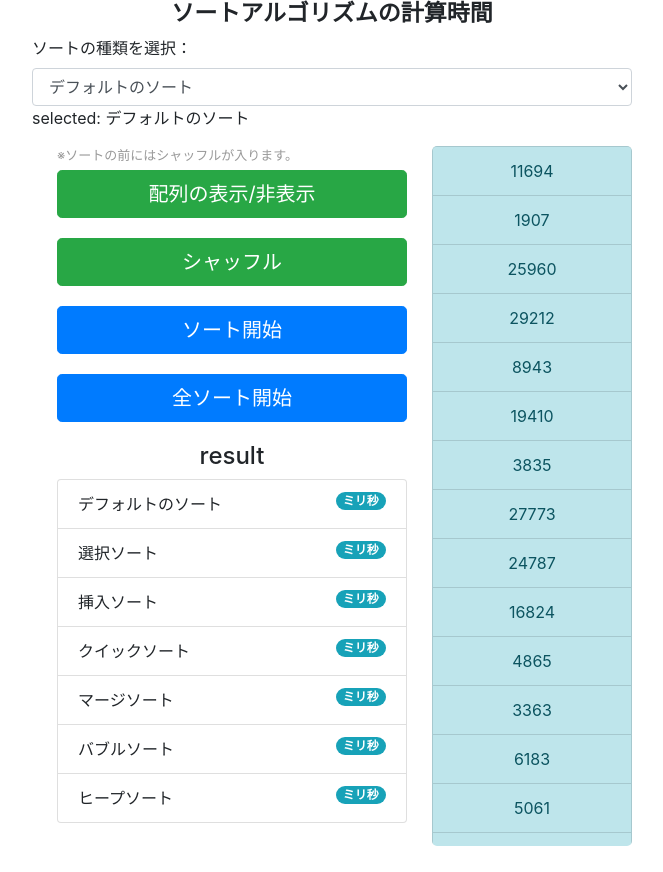
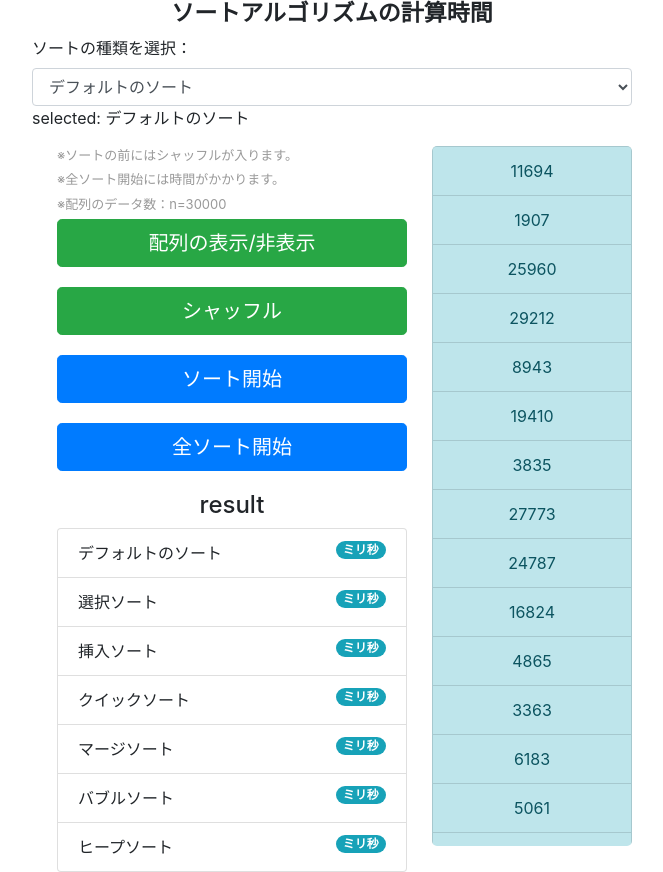
Before and after one commit to masa-dev/sort-time-js, a plain HTML site: page index.html in a window 1280 px wide. Shown: the whole page, without its empty margins (308-971 px from the left). Before the commit the page ends 846 px from the top, so only its background shows below. Drawn offline with nearby package versions, Linux system fonts and the light colour scheme.

Commit message:
注意（<p class="attention">）を追加

```diff
--- a/index.html
+++ b/index.html
@@ -22,6 +22,8 @@
             <div class="button-and-result-area">
                 <div class="attention">
                     <p class="attention">※ソートの前にはシャッフルが入ります。</p>
+                    <p class="attention">※全ソート開始には時間がかかります。</p>
+                    <p class="attention">※配列のデータ数：n=30000</p>
                 </div>
                 <div class="button-area" id="button-area">
                     <button v-on:click="invisible()" id="invisible" type="button" class="btn btn-success btn-lg">配列の表示/非表示</button>
```
